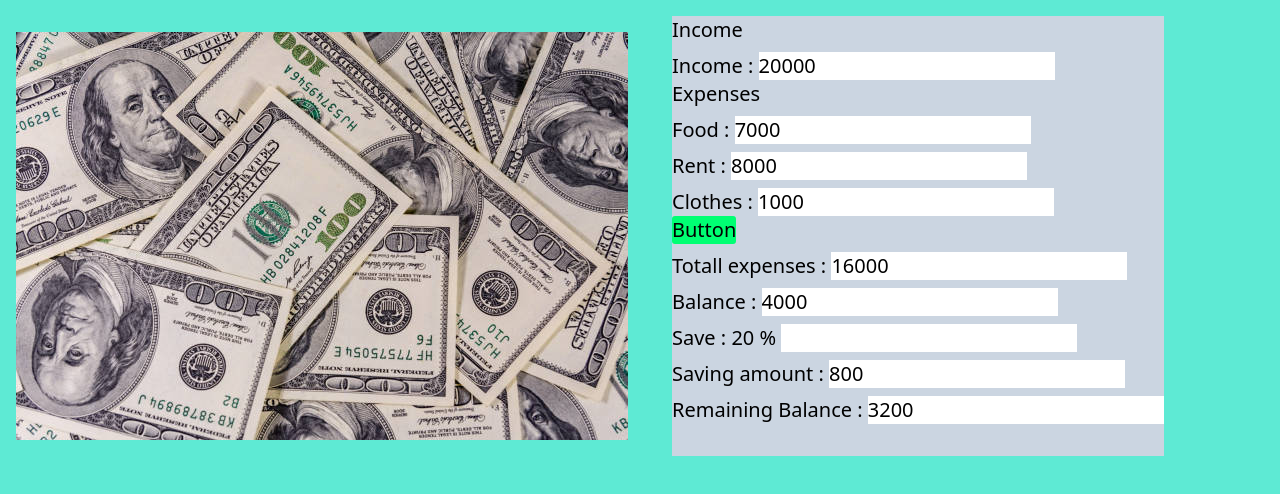
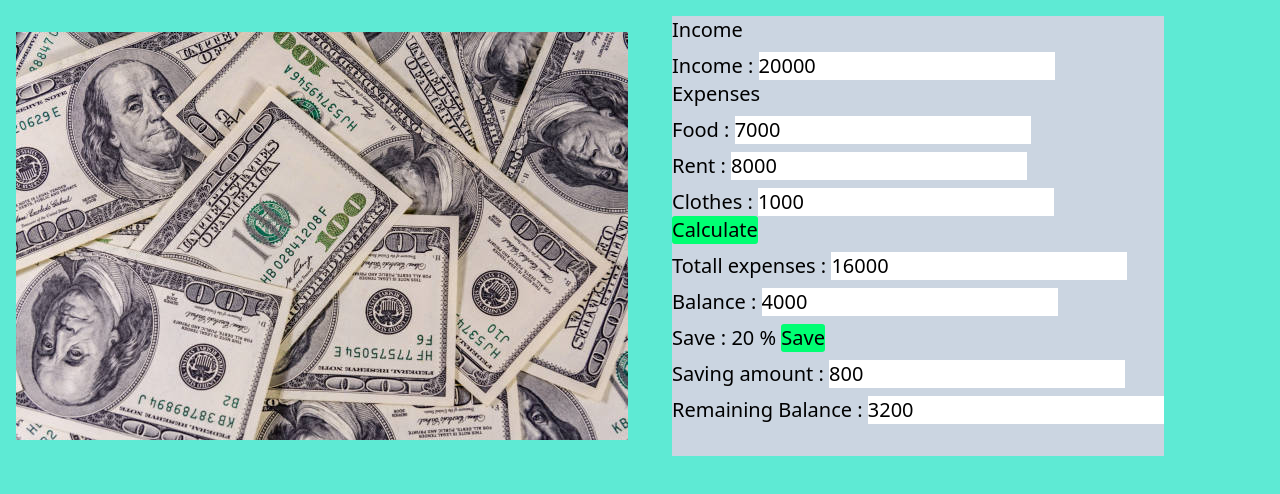
Before and after one commit to khalilsikder/proper-money-account, a plain HTML site: page index.html in a window 1280 px wide. Shown: the part 60-554 px from the top of the page. Drawn offline with nearby package versions, Linux system fonts and the light colour scheme.

Commit message:
button change

```diff
--- a/index.html
+++ b/index.html
@@ -26,10 +26,10 @@
                         Food : <input class="mt-2" type="text" value="7000"><br>
                         Rent : <input class="mt-2" type="text" value="8000"><br>
                         Clothes : <input class="mt-2" type="text" value="1000"><br>
-                        <button class="Button">Button</button><br>
+                        <button id="login-button" class="Button">Calculate</button><br>
                         Totall expenses : <input class="mt-2" type="text" value="16000"><br>
                         Balance : <input class="mt-2" type="text" value="4000"><br>
-                        Save : 20 % <input class="mt-2" type="text"><br>
+                        Save : 20 % <button class="Button mt-2">Save</button><br>
                         Saving amount : <input class="mt-2" type="text" value="800"><br>
                         Remaining Balance : <input class="mt-2" type="text" value="3200"><br>
                     </div>
```
